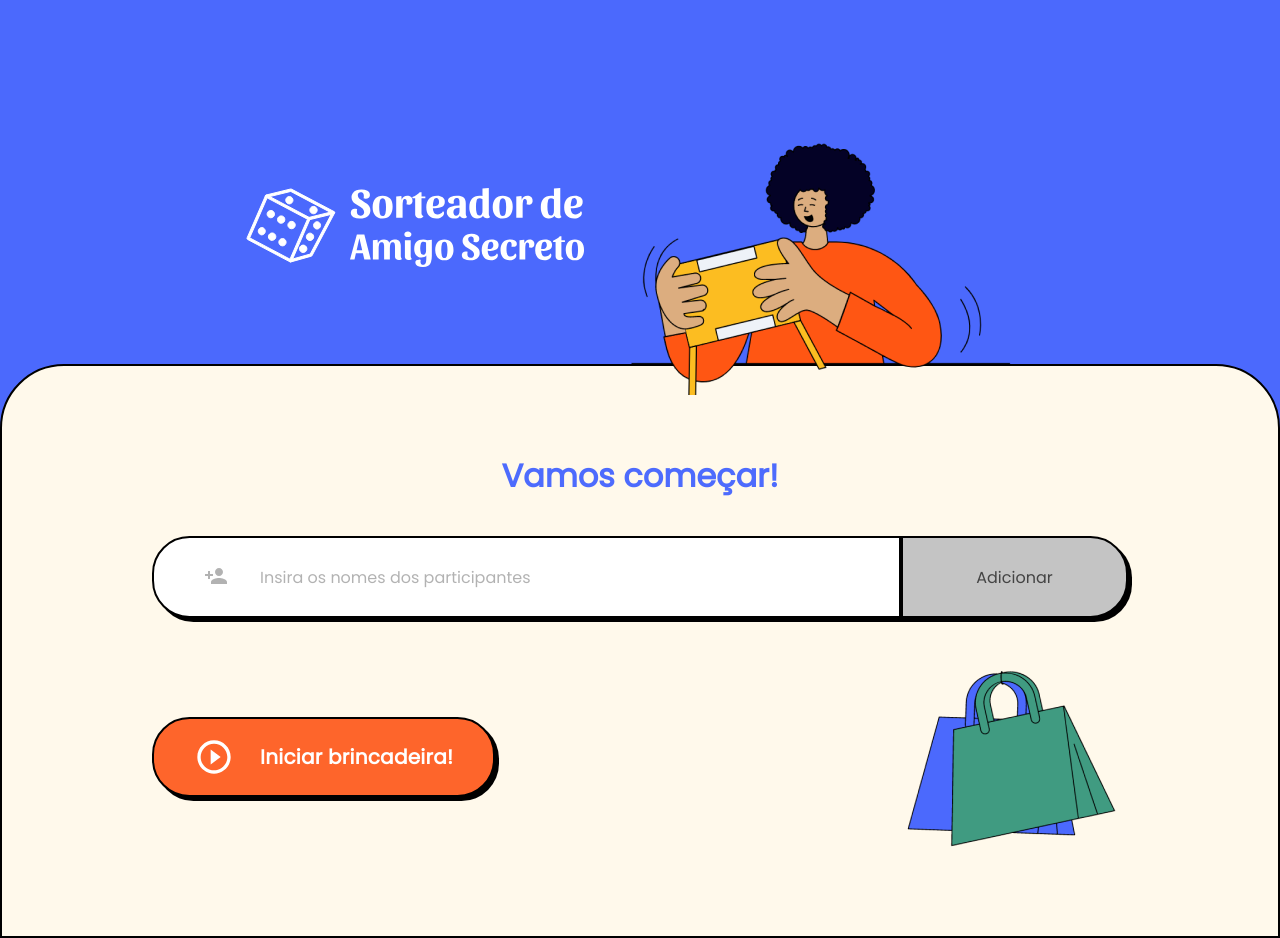
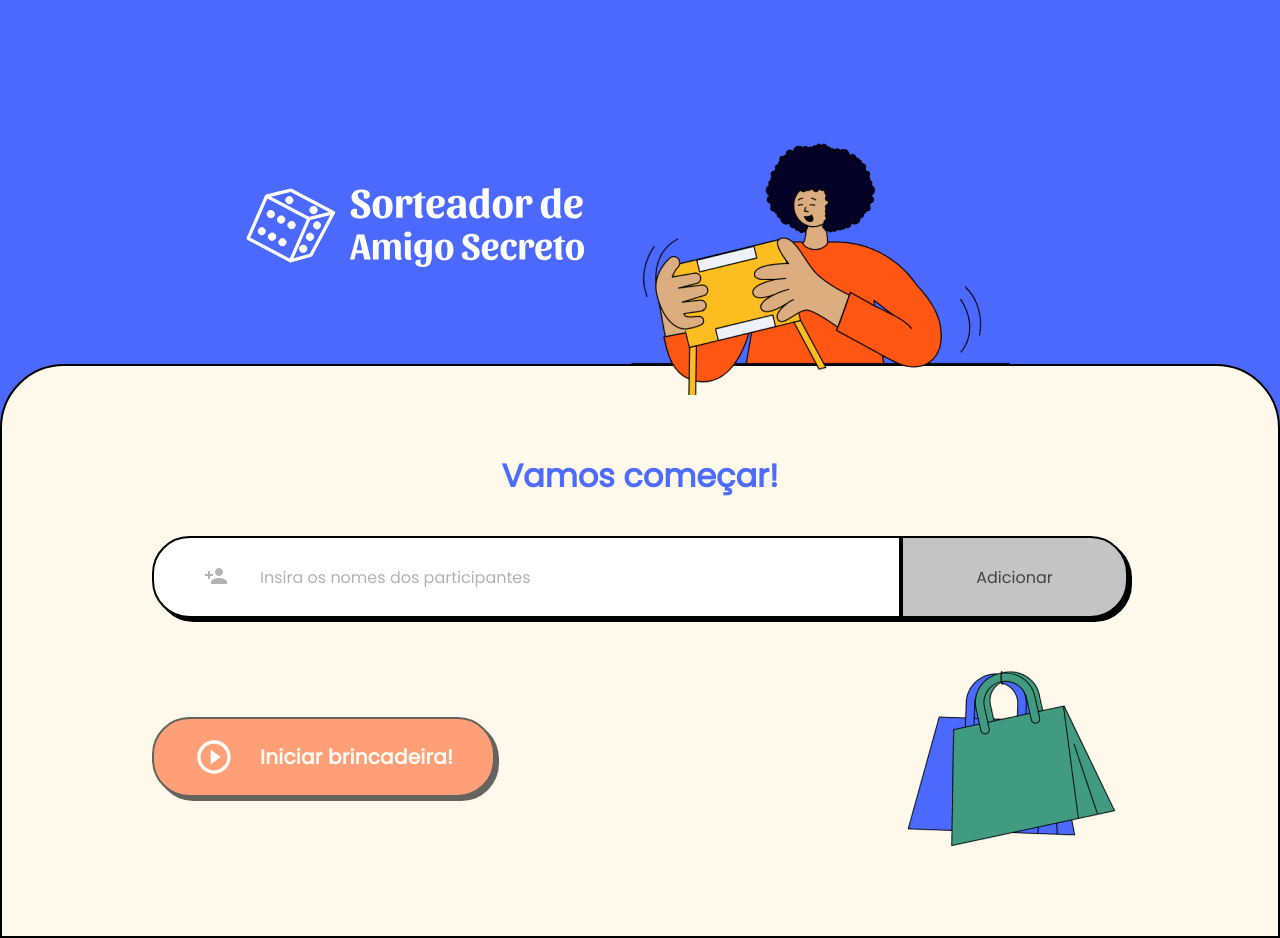
Before and after one commit to GabrielVeroneze/sorteador-amigo-secreto, a React (Vite) app: page / in a window 1280 px wide. Built offline with nearby package versions, Linux system fonts and the light colour scheme.

Commit message:
:lipstick: feat: Estiliza botão quando estiver desabilitado

```diff
--- a/src/components/Botao/styles.ts
+++ b/src/components/Botao/styles.ts
@@ -13,6 +13,11 @@ export const Button = styled.button`
     letter-spacing: 0.25px;
     padding: 0 1.5rem;
     width: 155px;
+
+    &:disabled {
+        cursor: not-allowed;
+        opacity: 0.6;
+    }
 
     svg {
         display: none;
```
